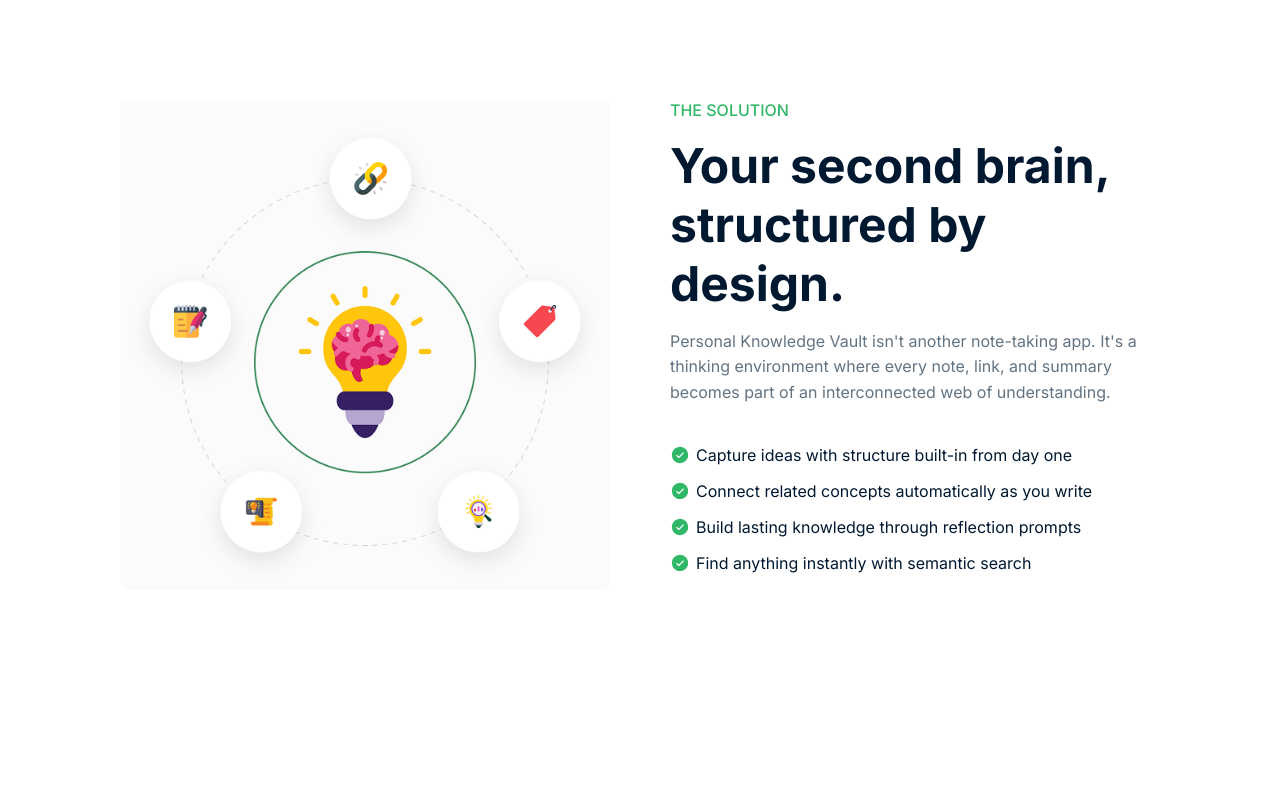
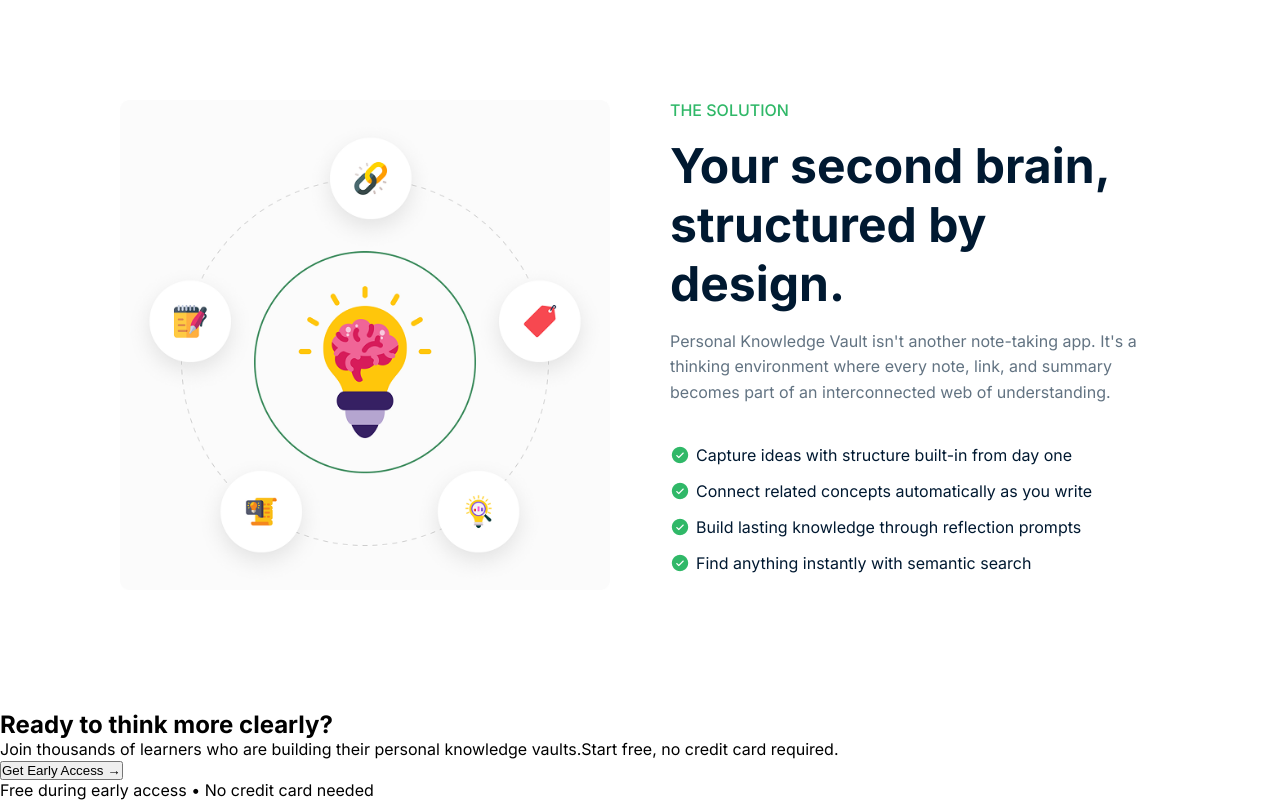
Before and after one commit to wahidamanat/B13-A1, a plain HTML site: page index.html in a window 1280 px wide. Shown: the part 1658-2458 px from the top of the page. Before the commit the page ends 2368 px from the top, so only its background shows below. Drawn offline with Linux system fonts and the light colour scheme.

Commit message:
added html of early access part

```diff
--- a/index.html
+++ b/index.html
@@ -141,6 +141,26 @@
         </div>
     </section>
 
+    <section class="early-acc">
+        <div class="acc-box">
+            <div class="cta-box">
+                <h2>
+                    Ready to think more clearly?
+                </h2>
+                <p>
+                    Join thousands of learners who are building their personal knowledge vaults.Start free, no credit card required.
+                </p>
+                <button class="cta-btn">
+                    Get Early Access →
+                </button>
+                <p class="small-note">
+                    Free during early access • No credit card needed
+                </p>
+            </div>
+        </div>
+
+    </section>
+
 </body>
 
 </html>
```
